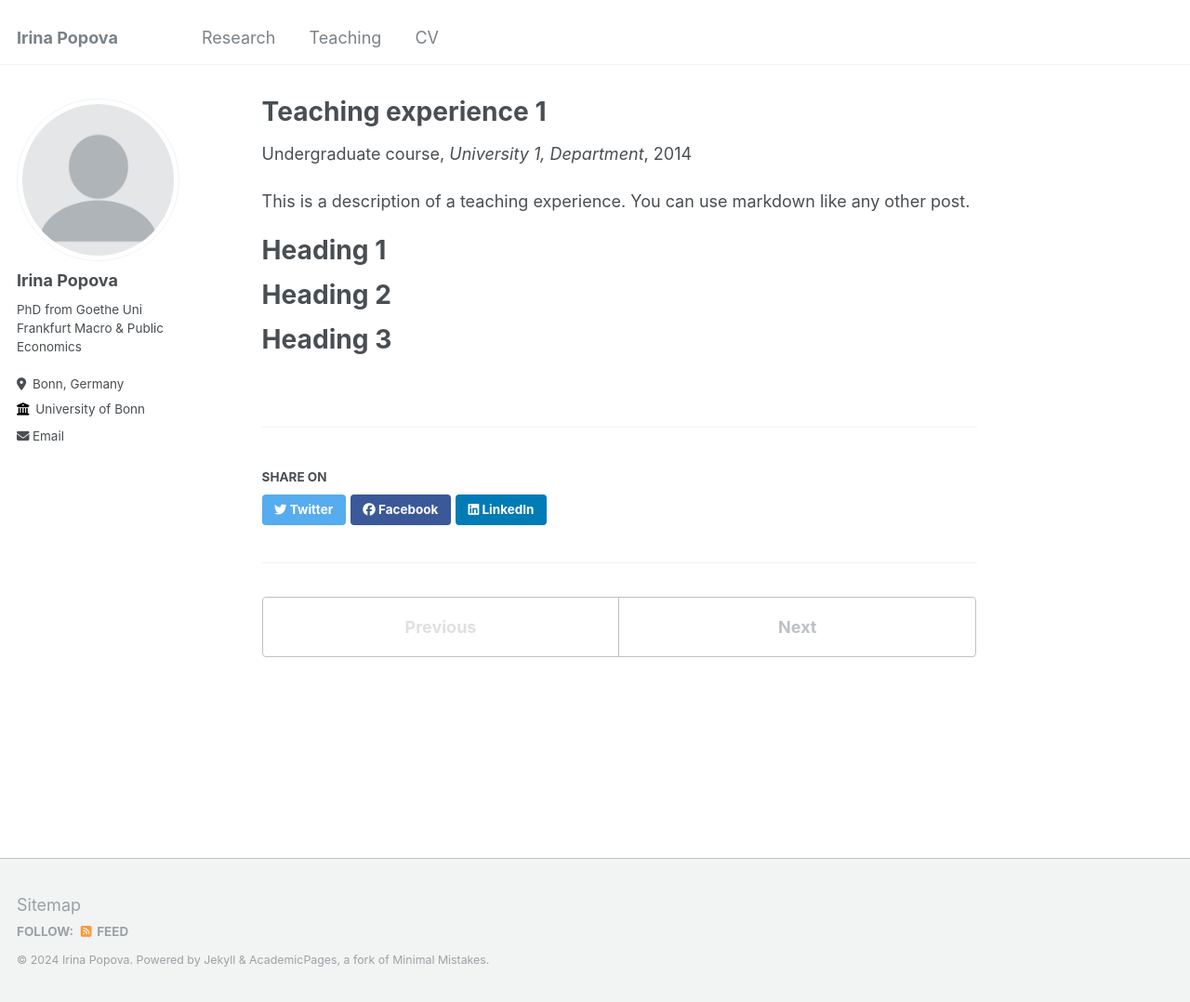
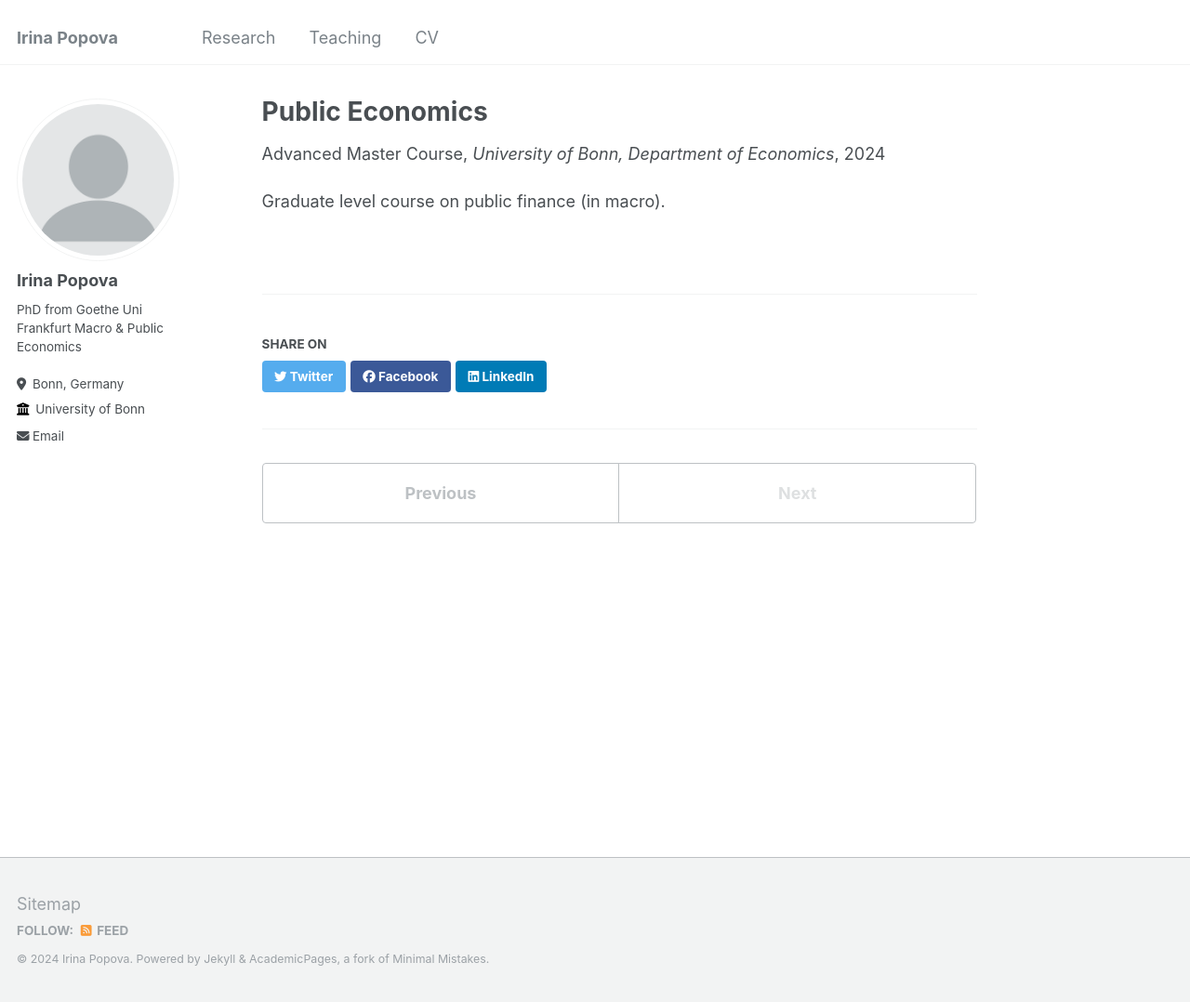
Before and after one commit to theta73/theta73.github.io, a Jekyll site: the page built from _teaching/2014-spring-teaching-1.md, in a window 1280 px wide and 1078 px high. Shown: the whole window at 93% size. Built offline with Jekyll 4.4.1, drawn with Linux system fonts in a browser that asks for light colours.

Commit message:
Update 2014-spring-teaching-1.md

```diff
--- a/_teaching/2014-spring-teaching-1.md
+++ b/_teaching/2014-spring-teaching-1.md
@@ -1,20 +1,11 @@
 ---
-title: "Teaching experience 1"
+title: "Public Economics"
 collection: teaching
-type: "Undergraduate course"
-permalink: /teaching/2014-spring-teaching-1
-venue: "University 1, Department"
-date: 2014-01-01
-location: "City, Country"
+type: "Advanced Master Course"
+permalink: /teaching/2024-fall-teaching-1
+venue: "University of Bonn, Department of Economics"
+date: 2024-11-02
+location: "Bonn, Germany"
 ---
 
-This is a description of a teaching experience. You can use markdown like any other post.
-
-Heading 1
-======
-
-Heading 2
-======
-
-Heading 3
-======
+Graduate level course on public finance (in macro).
```
